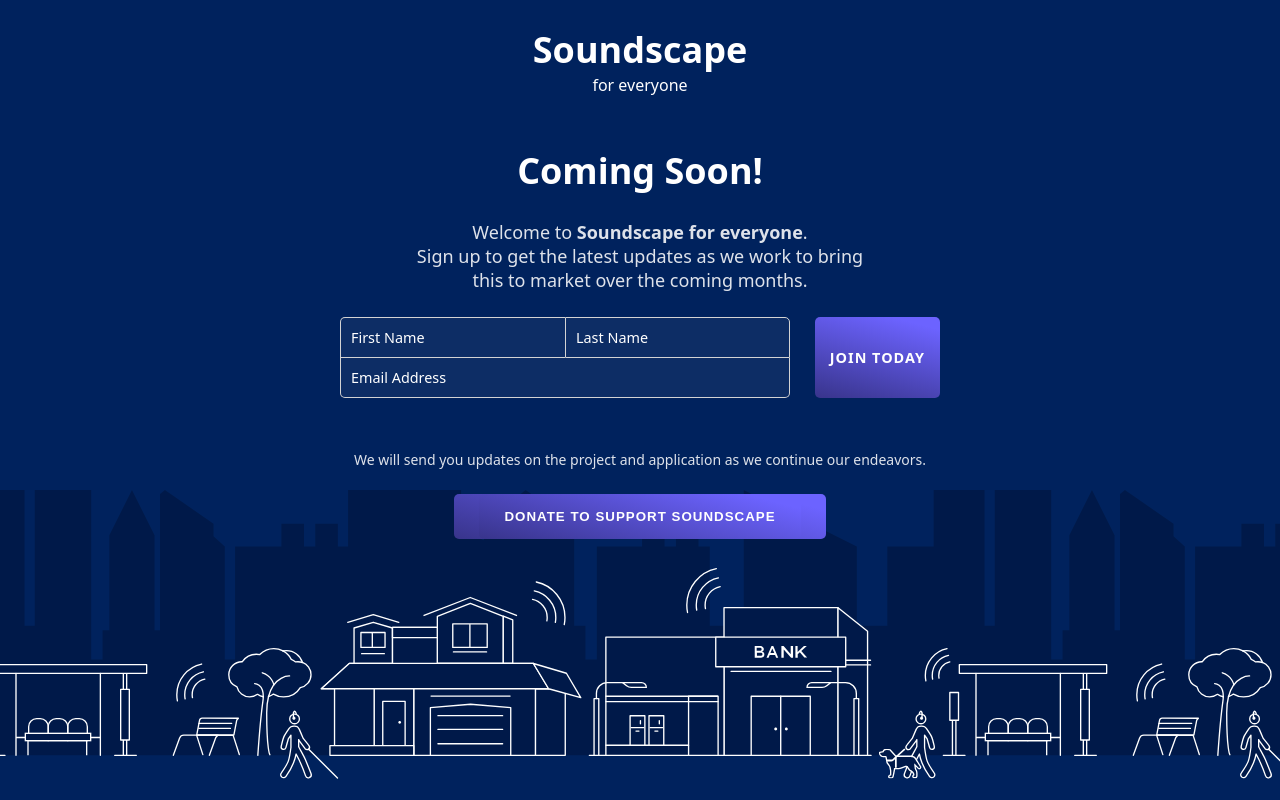
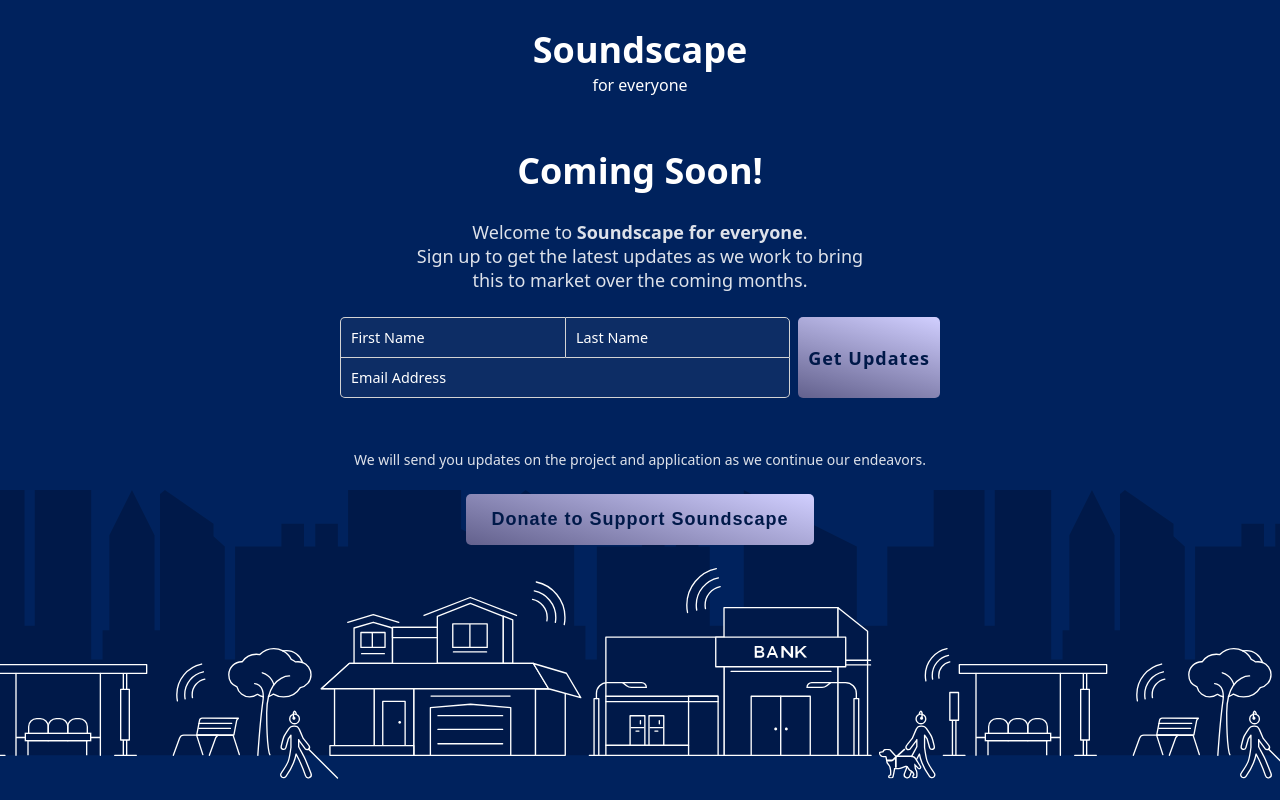
Before and after one commit to SebastienBrand/audial-reality-website, a Next.js app: page /join-us in a window 1280 px wide. Built offline with nearby package versions, Linux system fonts and the light colour scheme; a web font is replaced by a local one.

Commit message:
Button & Styling
Fixed up button gradient & styling / functionality. added to constants file.

```diff
--- a/src/_Constants.js
+++ b/src/_Constants.js
@@ -1 +1,2 @@
 /* Cool things will be coded here by my developers */
+export const donationLink = "https://www.flipcause.com/secure/cause_pdetails/MTc5NDQ1"
--- a/src/common/styles/join-us.css
+++ b/src/common/styles/join-us.css
@@ -123,31 +123,30 @@
     z-index: 999999;
 }
 
-.donate-button, .donate-button a{
+.donate-button {
     z-index: 999999;
 
     text-decoration: none;
 
-    background: linear-gradient(195deg, rgba(108,99,255,1) 11.2%, rgb(56, 52, 139) 100.2%);
-    color: #fff;
-    text-transform: uppercase;
+    background: linear-gradient(195deg,#D1CFFF,#63618d);
+    color: #001949;
+    /* text-transform: uppercase; */
+    padding: 15px 25px;
+    height: 100%;
     letter-spacing: 1px;
     cursor: pointer;
     transition: background-color .22s ease;
-    padding: 15px 25px;
     height: auto;
     border: none !important;
     border-radius: 5px !important;
-
+    font-size: var(--small-text);
     font-weight: bold;
     box-sizing: border-box;
 }
 
-.donate-button a:hover{
-
-    text-decoration: none;
-    color:  #fff !important;
-
+.donate-button:hover{
+    background: linear-gradient(195deg,#bcbaec 50%,#5d5a89);
+    color: #1d4694;
 }
 
 
@@ -215,23 +214,24 @@ form {
     position: absolute;
     top: 0;
     right: 0;
-    background: linear-gradient(195deg, rgba(108,99,255,1) 11.2%, rgb(56, 52, 139) 100.2%);
-    color: #fff;
-    text-transform: uppercase;
+    background: linear-gradient(195deg,#D1CFFF,#63618d);
+    color: #001949;
+    /* text-transform: uppercase; */
     letter-spacing: 1px;
     cursor: pointer;
     transition: background-color .22s ease;
-    padding: 0px 15px;
+    padding: 0px 10px;
     height: 100%;
-    border: none !important;
+    font-weight: bold;
     border-radius: 5px !important;
-
-    font-weight: bold;
+    border: 0px solid;
+    font-size: var(--small-text);
 
 }
 
 .join-us__form .submit:hover {
-    background: linear-gradient(195deg, rgb(93, 84, 255) 11.2%, rgb(48, 43, 137) 100.2%);
+    background: linear-gradient(195deg,#bcbaec 50%,#5d5a89);
+    color: #1d4694;
 
 }
 
--- a/src/pages/join-us/index.js
+++ b/src/pages/join-us/index.js
@@ -1,15 +1,16 @@
-import Image from 'next/image'
 import { useState, useEffect, useCallback } from 'react'
+import { donationLink } from '@/_Constants';
 
 export default function JoinUsPage() {
     /* TASK: (DONE) When text is autofilled BG of input turns white when it needs to be transparent */
-    /* TASK: DONATE Button needs to send to this link -> https://www.flipcause.com/secure/cause_pdetails/MTc5NDQ1 */
+    /* TASK: (DONE) DONATE Button needs to send to this link -> https://www.flipcause.com/secure/cause_pdetails/MTc5NDQ1 */
     /* TASK: BG NEEDS TO CHANGE AT PHONE SIZE (MEDIA QUERY ALREADY IN CSS FILE) */
     /* TASK: UI and font needs to scale at very small screen size (sub 400 ish px)  */
-    /* TASK: Add functinality from coming soon page to here api call, honey trap etc etc. */
+    /* TASK: (DONE) Add functinality from coming soon page to here api call, honey trap etc etc. */
 
     const [msg, setMsg] = useState('');
     const [color, setColor] = useState('green');
+
 
     const requestAddToEmailList = useCallback(async (payload) => {
         try {
@@ -65,13 +66,18 @@ export default function JoinUsPage() {
     useEffect(() => {
         const inputFields = document.querySelectorAll('.join-us__form input');
         inputFields.forEach((field) => {
-            const style = window.getComputedStyle(field);
-            field.style.setProperty('-webkit-text-fill-color','white');
-            field.addEventListener('focus', () => {
-                field.style.setProperty('caret-color','white');
-            });
+            if (field.type !== "submit"){
+                const style = window.getComputedStyle(field);
+                field.style.setProperty('-webkit-text-fill-color','white');
+                field.addEventListener('focus', () => {
+                    field.style.setProperty('caret-color','white');
+                });
+            }
         });
     }, []);
+    function handleClick(){
+        window.open(donationLink,'_blank')
+    }
 
     return (
        <div className="join-us-page-wrapper" >
@@ -90,17 +96,16 @@ export default function JoinUsPage() {
                         <input type="email" className="join-us-email" name="email" placeholder="Email Address" required/>
                         <input type="text" className="special_req" name="special_req" />
                     </div>
-                    <input type="submit" className="submit" value="Join Today"/>
+                    <input type="submit" className="submit" value="Get Updates"/>
                 </form>
             </div>
             <p className="res-msg" style={{color}}>{msg ? msg : <>&nbsp;</> }</p>
             <p className="join-us-info-box">
                 We will send you updates on the project and application as we continue our endeavors.
             </p>
-            <button className="donate-button">
-                <a className="donate-button" href = "https://www.flipcause.com/secure/cause_pdetails/MTc5NDQ1">Donate to Support Soundscape</a>
+            <button className="donate-button" onClick={handleClick}>
+                Donate to Support Soundscape
             </button>
-            {/* <Image src="@/images/pill-white.png" width="20" height="20" /> */}
             <div className="bg-container" />
         </div>
         )
```
